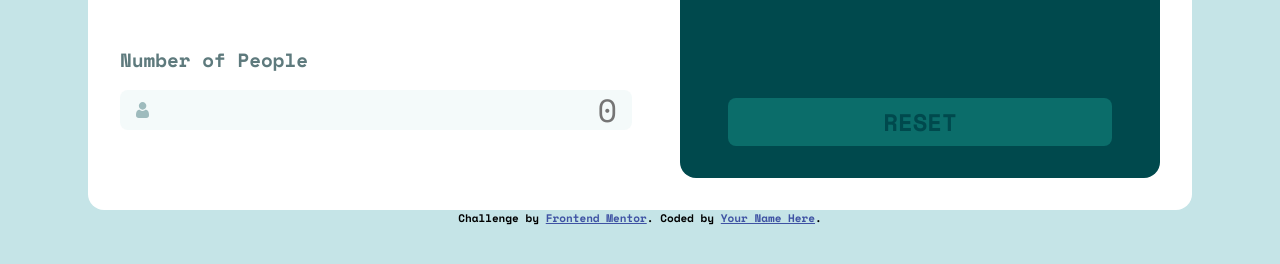
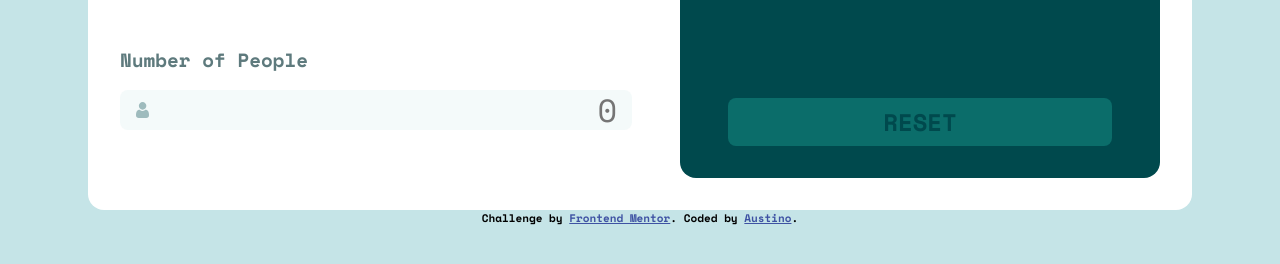
Before and after one commit to austin5141/tip-calculator-app, a plain HTML site: page index.html in a window 1280 px wide. Shown: the part 514-778 px from the top of the page. Drawn offline with nearby package versions, Linux system fonts and the light colour scheme.

Commit message:
Update index.html

```diff
--- a/index.html
+++ b/index.html
@@ -73,7 +73,7 @@
 
   <div class="attribution">
     Challenge by <a href="https://www.frontendmentor.io?ref=challenge" target="_blank">Frontend Mentor</a>.
-    Coded by <a href="#">Your Name Here</a>.
+    Coded by <a href="https://www.frontendmentor.io/profile/austin5141">Austino</a>.
   </div>
   <script src="script.js"></script>
 </body>
```
